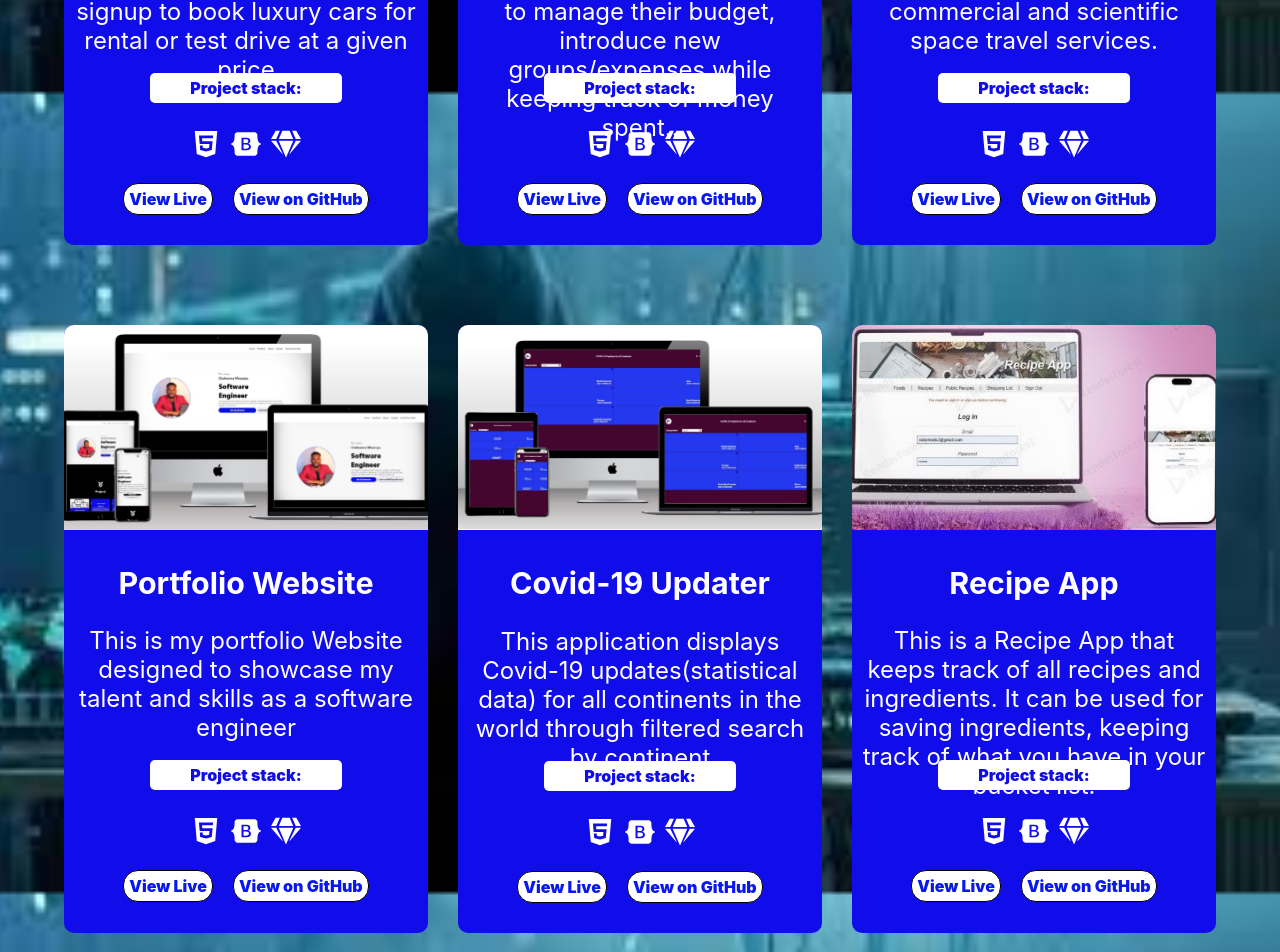
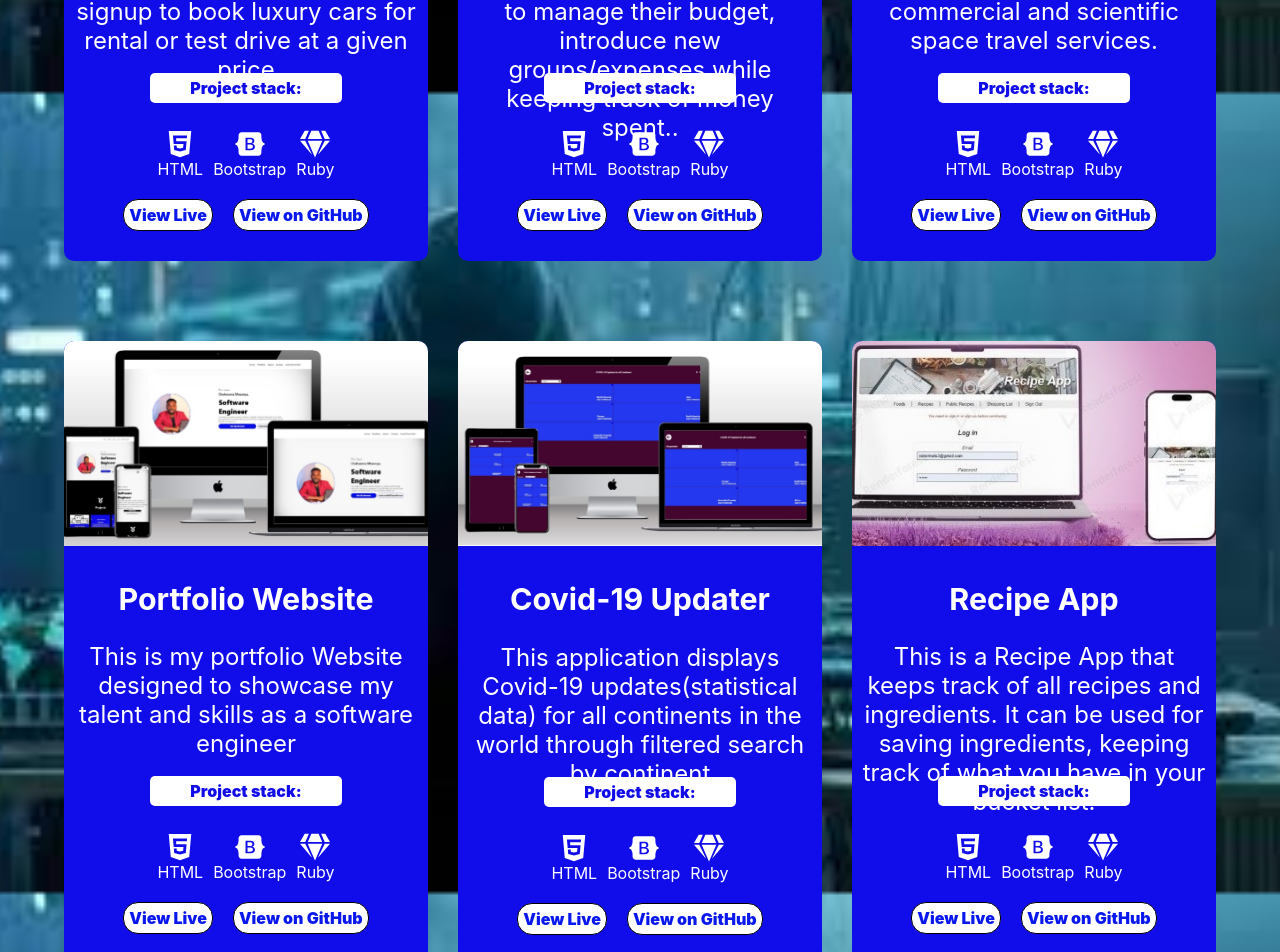
Before and after one commit to blase147/my_portfolio, a React (Create React App) app: page / in a window 1280 px wide. Shown: the part 2011-2963 px from the top of the page. Built offline with nearby package versions, Linux system fonts and the light colour scheme.

Commit message:
update portfolio

```diff
--- a/src/components/Homepage/homepage.js
+++ b/src/components/Homepage/homepage.js
@@ -14,14 +14,11 @@ import {
   faUserLarge, faMedal, faEnvelope, faCopyright,
 } from '@fortawesome/free-solid-svg-icons';
 import { RiMapPin2Line } from 'react-icons/ri';
-// eslint-disable-next-line import/no-extraneous-dependencies
-// import { v4 as uuidv4 } from 'uuid';
 import data from '../../projectData';
 import DownloadPDF from '../../DownloadPDF';
 import NavigationBar from '../navigation-bar/navigationBar';
 
 const HomePage = () => {
-  // const [isOpen, setIsOpen] = useState(false);
   const [windowWidth, setWindowWidth] = useState(window.innerWidth);
 
   useEffect(() => {
@@ -32,12 +29,6 @@ const HomePage = () => {
       window.removeEventListener('resize', handleResize);
     };
   }, []);
-
-  // const backgroundImageUrls = [
-  //   '/public/tech1.png',
-  //   '/public/luxury-cars-lending.png',
-  //   // Add more image URLs as needed
-  // ];
 
   return (
     <div id="home" className="homepage">
@@ -76,7 +67,9 @@ const HomePage = () => {
 
       <section id="my-works" className="my-works">
         <FontAwesomeIcon className="custom-icon" icon={faMedal} />
-        <div><h1 className="projects-title">Projects</h1></div>
+        <div>
+          <h1 className="projects-title">Projects</h1>
+        </div>
         <div className="project-container">
           {data.map((item) => (
             <div key={item.id} className="item-card">
@@ -92,7 +85,10 @@ const HomePage = () => {
                     <p>Project stack:</p>
                     <div className="li-container">
                       {item.lang.map((language) => (
-                        <li key={language}>{language}</li>
+                        <li key={language.id}>
+                          {language.icon}
+                          {language.name}
+                        </li>
                       ))}
                     </div>
                   </ul>
@@ -199,20 +195,6 @@ const HomePage = () => {
             </div>
           </div>
 
-          {/* <div className="skill-section">
-        <div className="skill-title">
-          <FontAwesomeIcon className="custom-icon" icon={faCode} />
-          <h2>My tech stack</h2>
-          <p>Here are some of the  languages and tools I have mastered</p>
-          <ul className="d-list">
-            <li><img src="./html.png" alt="html" /></li>
-            <li><img src="./javascript.png" alt="html" /></li>
-            <li><img src="./ruby.png" alt="html" /></li>
-            <li><img src="./bootstrap.png" alt="html" /></li>
-            <li><img src="./ruby-on-rails.png" alt="html" /></li>
-          </ul>
-        </div>
-      </div> */}
         </section>
         <section className="blog">
           <div>
@@ -278,7 +260,7 @@ const HomePage = () => {
         <nav className="footer-nav">
           <ul>
             <li>
-              <Link to="/#home">Home</Link>
+              <Link to="#home">Home</Link>
             </li>
             <li>
               <Link to="#about-me">About</Link>
--- a/src/components/my-works/myWorks.scss
+++ b/src/components/my-works/myWorks.scss
@@ -190,6 +190,12 @@
             flex-direction: row;
             gap: 10px;
             // size: 33px;
+
+            li {
+              display: flex;
+              flex-direction: column;
+              align-items: center;
+            }
           }
         }
 
--- a/src/projectData.js
+++ b/src/projectData.js
@@ -4,8 +4,12 @@ const data = [
   {
     id: 1,
     title: 'Luxury Cars Lending',
-    description: 'This is a car rental applicaton were users are allowed to signup to book luxury cars for rental or test drive at a given price',
-    lang: [<FaHtml5 key="html" size={30} />, <FaBootstrap key="bootstrap" size={30} />, <FaGem key="ruby" size={30} />],
+    description: 'This is a car rental application where users are allowed to signup to book luxury cars for rental or test drive at a given price',
+    lang: [
+      { id: 'html', icon: <FaHtml5 size={30} />, name: 'HTML' },
+      { id: 'bootstrap', icon: <FaBootstrap size={30} />, name: 'Bootstrap' },
+      { id: 'ruby', icon: <FaGem size={30} />, name: 'Ruby' },
+    ],
     image: './luxury-cars-lending.png',
     live: 'https://luxury-cars-lending-frontend.onrender.com/',
     source: 'https://github.com/blase147/luxury-cars-frontend',
@@ -15,7 +19,11 @@ const data = [
     id: 2,
     title: 'Budget app',
     description: 'This is a mobile web application that allows users to manage their budget, introduce new groups/expenses while keeping track of money spent..',
-    lang: [<FaHtml5 key="html" size={30} />, <FaBootstrap key="bootstrap" size={30} />, <FaGem key="ruby" size={30} />],
+    lang: [
+      { id: 'html', icon: <FaHtml5 size={30} />, name: 'HTML' },
+      { id: 'bootstrap', icon: <FaBootstrap size={30} />, name: 'Bootstrap' },
+      { id: 'ruby', icon: <FaGem size={30} />, name: 'Ruby' },
+    ],
     image: './budget-app.JPG',
     live: 'https://budget-app-5uzz.onrender.com/',
     source: 'https://github.com/blase147/budget_app/',
@@ -25,7 +33,11 @@ const data = [
     id: 3,
     title: 'Space Travellers Hub',
     description: 'This project is a web application for booking commercial and scientific space travel services.',
-    lang: [<FaHtml5 key="html" size={30} />, <FaBootstrap key="bootstrap" size={30} />, <FaGem key="ruby" size={30} />],
+    lang: [
+      { id: 'html', icon: <FaHtml5 size={30} />, name: 'HTML' },
+      { id: 'bootstrap', icon: <FaBootstrap size={30} />, name: 'Bootstrap' },
+      { id: 'ruby', icon: <FaGem size={30} />, name: 'Ruby' },
+    ],
     image: './space-travellers-hub.JPG',
     live: 'https://blase147.github.io/space-travellers-hub/',
     source: 'https://github.com/blase147/space-travellers-hub',
@@ -35,7 +47,11 @@ const data = [
     id: 4,
     title: 'Portfolio Website',
     description: 'This is my portfolio Website designed to showcase my talent and skills as a software engineer',
-    lang: [<FaHtml5 key="html" size={30} />, <FaBootstrap key="bootstrap" size={30} />, <FaGem key="ruby" size={30} />],
+    lang: [
+      { id: 'html', icon: <FaHtml5 size={30} />, name: 'HTML' },
+      { id: 'bootstrap', icon: <FaBootstrap size={30} />, name: 'Bootstrap' },
+      { id: 'ruby', icon: <FaGem size={30} />, name: 'Ruby' },
+    ],
     image: './my-portfolio.JPG',
     live: 'https://my-portfolio-ghve.onrender.com',
     source: 'https://github.com/blase147/my_portfolio',
@@ -45,7 +61,11 @@ const data = [
     id: 5,
     title: 'Covid-19 Updater',
     description: 'This application displays Covid-19 updates(statistical data) for all continents in the world through filtered search by continent',
-    lang: [<FaHtml5 key="html" size={30} />, <FaBootstrap key="bootstrap" size={30} />, <FaGem key="ruby" size={30} />],
+    lang: [
+      { id: 'html', icon: <FaHtml5 size={30} />, name: 'HTML' },
+      { id: 'bootstrap', icon: <FaBootstrap size={30} />, name: 'Bootstrap' },
+      { id: 'ruby', icon: <FaGem size={30} />, name: 'Ruby' },
+    ],
     image: './covid-19-updater.JPG',
     live: 'https://covid-19-updater-app.netlify.app/',
     source: 'https://github.com/blase147/covid-19-updater',
@@ -55,7 +75,11 @@ const data = [
     id: 6,
     title: 'Recipe App',
     description: 'This is a Recipe App that keeps track of all recipes and ingredients. It can be used for saving ingredients, keeping track of what you have in your bucket list.',
-    lang: [<FaHtml5 key="html" size={30} />, <FaBootstrap key="bootstrap" size={30} />, <FaGem key="ruby" size={30} />],
+    lang: [
+      { id: 'html', icon: <FaHtml5 size={30} />, name: 'HTML' },
+      { id: 'bootstrap', icon: <FaBootstrap size={30} />, name: 'Bootstrap' },
+      { id: 'ruby', icon: <FaGem size={30} />, name: 'Ruby' },
+    ],
     image: './recipe-app.JPG',
     live: 'https://recipe-ruby.onrender.com/',
     source: 'https://github.com/blase147/recipe-app',
```
Also changed, not shown: src/components/contact-me/contactMe.js (+4 -4 lines).
